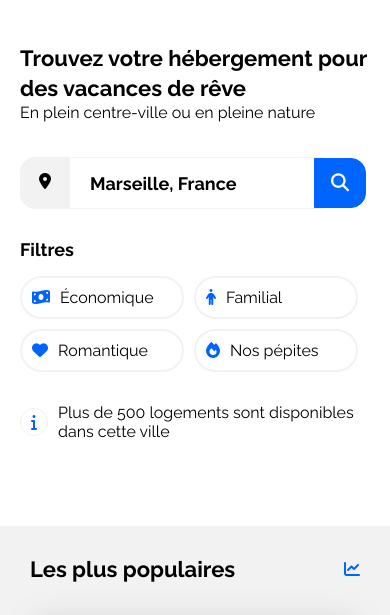
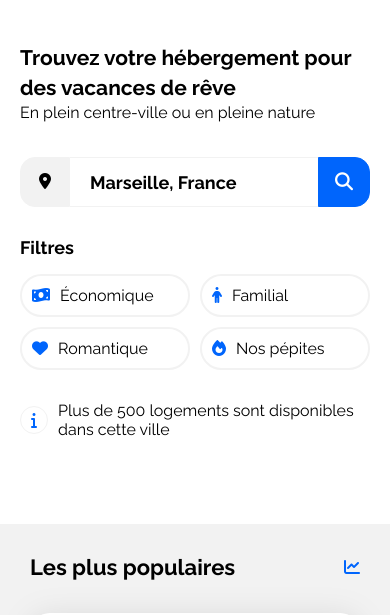
Before and after one commit to valeriepappani/OC-P1-booki, a plain HTML site: page index.html in a window 390 px wide. Shown: the part 149-764 px from the top of the page. Drawn offline with Linux system fonts and the light colour scheme.

Commit message:
Modifications soutenance

```diff
--- a/css/style.css
+++ b/css/style.css
@@ -22,6 +22,7 @@ body {
 .main-container {
     width: 100%;
     max-width: 1440px;
+    min-width: 320px; /*Ajout de la largeur minimale du site*/
     padding: 0 50px;
     box-sizing: border-box;
 }
@@ -56,7 +57,7 @@ body {
 
 /*****Textes*****/
 h1 {
-    font-size: 22px;
+    font-size: 21px;
     font-weight: 700;
     line-height: 30px;
     margin: 0;
@@ -540,11 +541,15 @@ footer li a {
 
     .fa-magnifying-glass {
         display: block !important;
-        margin-left: -15px;
     }
 
     button {
         display: block;
+        padding: 0;
+    }
+
+    .search-ville{
+        width:100%; /*Le champ de recherche prend toute la largeur (100%) sur mobile*/
     }
 
     /*****Filtres*****/
@@ -561,6 +566,7 @@ footer li a {
         border: 2px solid #F2F2F2;
         border-radius: 25px;
         width: 40%;
+        flex-grow: 1; /*Les filtres s'affichent sur toute la largeur en 320px*/
     }
 
     /*****Hebergement*****/
```
Also changed, not shown: index.html (+1 -0 lines).
